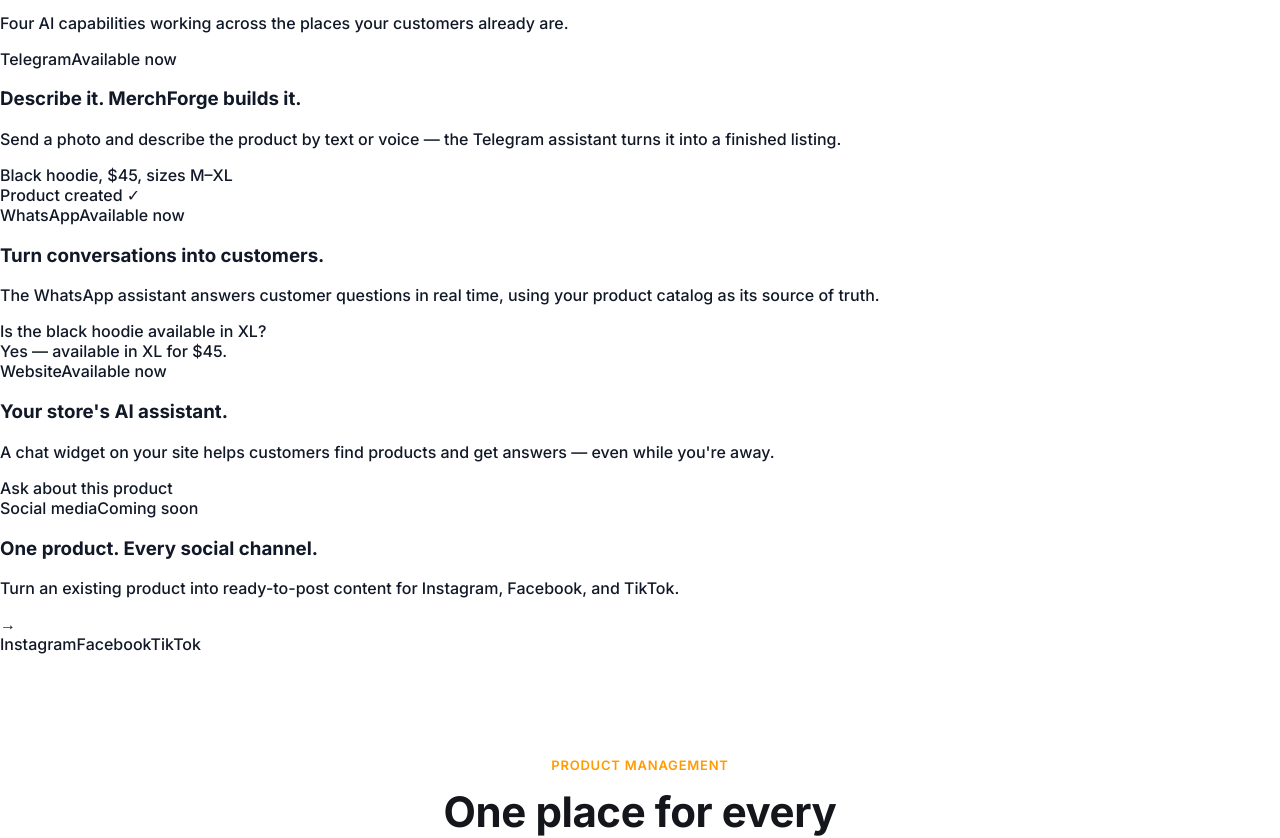
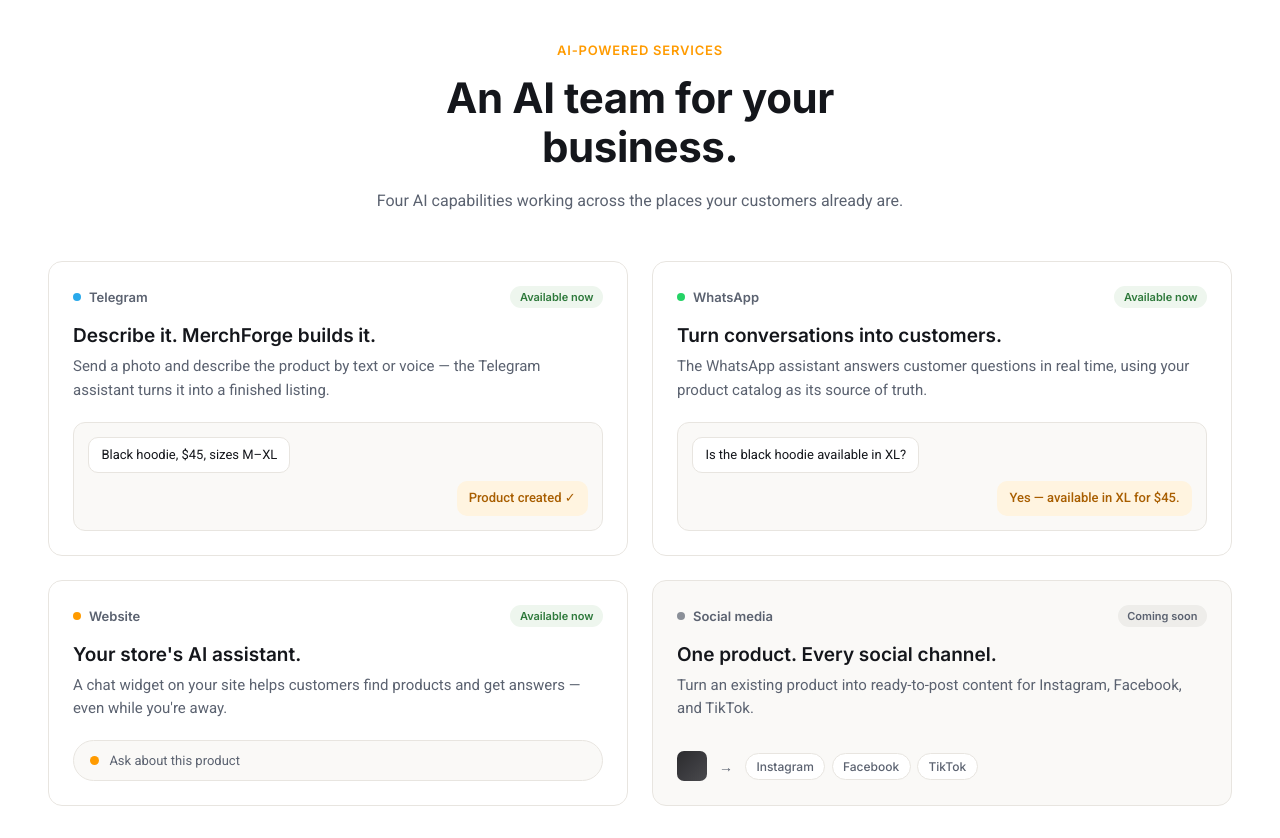
Before and after one commit to MohammadRstm/MerchForgeClient, a React (Vite) app: page / in a window 1280 px wide. Shown: the part 2940-3778 px from the top of the page. Built offline with nearby package versions, Linux system fonts and the light colour scheme; no server answers.

Commit message:
fix:fixed wrong styles for ai services component

```diff
--- a/src/features/Home/components/AiServices/AiServices.css
+++ b/src/features/Home/components/AiServices/AiServices.css
@@ -1,363 +1,288 @@
-.creation {
-  --creation-bg: #faf9f7;
-  --creation-text: #14161b;
-  --creation-text-secondary: #5b6270;
-  --creation-border: #e8e5e0;
-  --creation-accent: #ff9b00;
-  --creation-accent-mid: #ffaa00;
-  --creation-accent-tint: #fff4e0;
+.ai-services {
+  --svc-bg: #ffffff;
+  --svc-bg-subtle: #faf9f7;
+  --svc-text: #14161b;
+  --svc-text-secondary: #5b6270;
+  --svc-border: #e8e5e0;
+  --svc-accent: #ff9b00;
+  --svc-accent-tint: #fff4e0;
+  --svc-telegram: #29a9eb;
+  --svc-whatsapp: #25d366;
+  --svc-website: #ff9b00;
+  --svc-social: #8a8f98;
 
-  background: var(--creation-bg);
+  background: var(--svc-bg);
   padding: clamp(3.5rem, 8vw, 7rem) clamp(1.25rem, 5vw, 3rem);
 }
 
-.creation__inner {
+.ai-services__inner {
   max-width: 1200px;
   margin: 0 auto;
 }
 
-.creation__intro {
+.ai-services__intro {
   max-width: 34rem;
-  margin: 0 auto 3.5rem;
+  margin: 0 auto 3rem;
   text-align: center;
 }
 
-.creation__eyebrow {
+.ai-services__eyebrow {
   font-family: 'Inter', system-ui, sans-serif;
   font-size: 0.8125rem;
   font-weight: 600;
   letter-spacing: 0.06em;
   text-transform: uppercase;
-  color: var(--creation-accent);
+  color: var(--svc-accent);
   margin: 0 0 0.9rem;
 }
 
-.creation__headline {
+.ai-services__headline {
   font-family: 'Inter', system-ui, sans-serif;
   font-weight: 700;
   font-size: clamp(1.875rem, 3.4vw, 2.625rem);
   line-height: 1.18;
   letter-spacing: -0.01em;
-  color: var(--creation-text);
+  color: var(--svc-text);
   margin: 0 0 1rem;
 }
 
-.creation__subtext {
+.ai-services__subtext {
   font-family: 'Roboto', system-ui, sans-serif;
   font-size: 1rem;
   line-height: 1.6;
-  color: var(--creation-text-secondary);
-  margin: 0 0 1.5rem;
+  color: var(--svc-text-secondary);
+  margin: 0;
 }
 
-.creation__fields {
+/* ---------- Grid ---------- */
+
+.ai-services__grid {
+  display: grid;
+  grid-template-columns: repeat(2, 1fr);
+  gap: 1.5rem;
+}
+
+.ai-services__card {
+  border: 1px solid var(--svc-border);
+  border-radius: 14px;
+  padding: 1.5rem;
   display: flex;
   flex-direction: column;
-  align-items: center;
-  gap: 0.6rem;
+  opacity: 0;
+  transform: translateY(14px);
+  transition: box-shadow 0.2s ease, transform 0.2s ease;
 }
 
-.creation__fields-label {
+.ai-services--visible .ai-services__card {
+  animation: svc-rise 0.55s cubic-bezier(0.22, 1, 0.36, 1) forwards;
+  animation-delay: var(--delay, 0s);
+}
+
+.ai-services__card:hover {
+  box-shadow: 0 20px 40px -28px rgba(20, 22, 27, 0.3);
+}
+
+.ai-services__card--social {
+  background: var(--svc-bg-subtle);
+}
+
+.ai-services__card-header {
+  display: flex;
+  align-items: center;
+  justify-content: space-between;
+  margin-bottom: 1rem;
+}
+
+.ai-services__label {
+  display: inline-flex;
+  align-items: center;
+  gap: 0.5rem;
   font-family: 'Inter', system-ui, sans-serif;
   font-size: 0.8125rem;
-  font-weight: 500;
-  color: var(--creation-text-secondary);
+  font-weight: 600;
+  color: var(--svc-text-secondary);
 }
 
-.creation__fields-tags {
-  display: flex;
-  flex-wrap: wrap;
-  justify-content: center;
-  gap: 0.45rem;
+.ai-services__label-dot {
+  width: 8px;
+  height: 8px;
+  border-radius: 50%;
 }
 
-.creation__field-tag {
-  font-family: 'Inter', system-ui, sans-serif;
-  font-size: 0.75rem;
-  font-weight: 500;
-  color: var(--creation-text);
-  background: #ffffff;
-  border: 1px solid var(--creation-border);
-  border-radius: 999px;
-  padding: 0.32rem 0.7rem;
+.ai-services__label-dot--telegram {
+  background: var(--svc-telegram);
 }
 
-/* ---------- Pipeline layout ---------- */
-
-.creation__pipeline {
-  display: grid;
-  grid-template-columns: 1fr auto 1.1fr;
-  align-items: center;
-  gap: clamp(1.25rem, 3vw, 2.5rem);
+.ai-services__label-dot--whatsapp {
+  background: var(--svc-whatsapp);
 }
 
-.creation__inputs {
+.ai-services__label-dot--website {
+  background: var(--svc-website);
+}
+
+.ai-services__label-dot--social {
+  background: var(--svc-social);
+}
+
+.ai-services__badge {
+  font-family: 'Inter', system-ui, sans-serif;
+  font-size: 0.6875rem;
+  font-weight: 600;
+  color: #2f7a3c;
+  background: #eef6ee;
+  border-radius: 999px;
+  padding: 0.25rem 0.6rem;
+  white-space: nowrap;
+}
+
+.ai-services__badge--soon {
+  color: #5b6270;
+  background: #eeedea;
+}
+
+.ai-services__card-title {
+  font-family: 'Inter', system-ui, sans-serif;
+  font-weight: 600;
+  font-size: 1.1875rem;
+  color: var(--svc-text);
+  margin: 0 0 0.5rem;
+}
+
+.ai-services__card-description {
+  font-family: 'Roboto', system-ui, sans-serif;
+  font-size: 0.9375rem;
+  line-height: 1.55;
+  color: var(--svc-text-secondary);
+  margin: 0 0 1.25rem;
+}
+
+/* ---------- Chat preview (Telegram / WhatsApp) ---------- */
+
+.ai-services__chat {
+  margin-top: auto;
   display: flex;
   flex-direction: column;
-  gap: 1rem;
+  gap: 0.5rem;
+  background: var(--svc-bg-subtle);
+  border: 1px solid var(--svc-border);
+  border-radius: 12px;
+  padding: 0.9rem;
 }
 
-.creation__bubble {
+.ai-services__bubble {
+  font-family: 'Roboto', system-ui, sans-serif;
+  font-size: 0.8125rem;
+  line-height: 1.4;
+  padding: 0.5rem 0.75rem;
+  border-radius: 10px;
+  max-width: 88%;
+}
+
+.ai-services__bubble--merchant,
+.ai-services__bubble--customer {
+  align-self: flex-start;
   background: #ffffff;
-  border: 1px solid var(--creation-border);
-  border-radius: 12px;
-  padding: 0.9rem 1rem;
+  border: 1px solid var(--svc-border);
+  color: var(--svc-text);
+}
+
+.ai-services__bubble--ai {
+  align-self: flex-end;
+  background: var(--svc-accent-tint);
+  color: #a85e00;
+  font-weight: 500;
+}
+
+/* ---------- Website widget ---------- */
+
+.ai-services__widget {
+  margin-top: auto;
+  display: flex;
+  align-items: center;
+  gap: 0.65rem;
+  background: var(--svc-bg-subtle);
+  border: 1px solid var(--svc-border);
+  border-radius: 999px;
+  padding: 0.75rem 1rem;
+}
+
+.ai-services__widget-dot {
+  width: 9px;
+  height: 9px;
+  border-radius: 50%;
+  background: var(--svc-website);
+  flex-shrink: 0;
+}
+
+.ai-services__widget-text {
+  font-family: 'Roboto', system-ui, sans-serif;
+  font-size: 0.8125rem;
+  color: var(--svc-text-secondary);
+}
+
+/* ---------- Social (coming soon) ---------- */
+
+.ai-services__social {
+  margin-top: auto;
   display: flex;
   align-items: center;
   gap: 0.75rem;
-  opacity: 0;
-  transform: translateY(12px);
+  flex-wrap: wrap;
 }
 
-.creation--visible .creation__bubble {
-  animation: creation-rise 0.55s cubic-bezier(0.22, 1, 0.36, 1) forwards;
-  animation-delay: var(--delay, 0s);
-}
-
-.creation__photo-swatch {
-  width: 42px;
-  height: 42px;
-  border-radius: 8px;
+.ai-services__social-source {
+  width: 30px;
+  height: 30px;
+  border-radius: 7px;
   background: linear-gradient(135deg, #2b2b2e, #4a4a4e);
   flex-shrink: 0;
 }
 
-.creation__bubble-label {
-  font-family: 'Inter', system-ui, sans-serif;
+.ai-services__social-arrow {
+  color: var(--svc-text-secondary);
   font-size: 0.875rem;
-  font-weight: 500;
-  color: var(--creation-text);
 }
 
-.creation__bubble--voice {
-  flex-direction: column;
-  align-items: flex-start;
-  gap: 0.6rem;
-}
-
-.creation__waveform {
+.ai-services__social-channels {
   display: flex;
-  align-items: center;
-  gap: 3px;
-  height: 22px;
-}
-
-.creation__wave-bar {
-  width: 3px;
-  border-radius: 2px;
-  background: var(--creation-accent);
-  height: 10px;
-  opacity: 0.85;
-}
-
-.creation__wave-bar:nth-child(5n + 1) {
-  height: 22px;
-}
-
-.creation__wave-bar:nth-child(5n + 2) {
-  height: 14px;
-}
-
-.creation__wave-bar:nth-child(5n + 3) {
-  height: 18px;
-}
-
-.creation__wave-bar:nth-child(5n + 4) {
-  height: 8px;
-}
-
-.creation--visible .creation__wave-bar {
-  animation: creation-wave 1.6s ease-in-out infinite;
-  animation-delay: calc(var(--bar) * 0.06s);
-}
-
-.creation__transcript {
-  font-family: 'Roboto', system-ui, sans-serif;
-  font-style: italic;
-  font-size: 0.875rem;
-  line-height: 1.5;
-  color: var(--creation-text-secondary);
-  margin: 0;
-}
-
-.creation__connector {
-  display: flex;
-  flex-direction: column;
-  align-items: center;
-  gap: 0.6rem;
-}
-
-.creation__connector-line {
-  width: 1px;
-  height: 28px;
-  background: var(--creation-border);
-}
-
-.creation__ai-node {
-  font-family: 'Inter', system-ui, sans-serif;
-  font-size: 0.75rem;
-  font-weight: 600;
-  color: #a85e00;
-  background: var(--creation-accent-tint);
-  border-radius: 999px;
-  padding: 0.5rem 0.85rem;
-  white-space: nowrap;
-}
-
-.creation__output {
-  display: flex;
-  flex-direction: column;
-  gap: 0.9rem;
-}
-
-.creation__listing {
-  background: #ffffff;
-  border: 1px solid var(--creation-border);
-  border-radius: 16px;
-  overflow: hidden;
-  box-shadow: 0 24px 48px -30px rgba(20, 22, 27, 0.25);
-  opacity: 0;
-  transform: translateY(14px);
-}
-
-.creation--visible .creation__listing {
-  animation: creation-rise 0.6s cubic-bezier(0.22, 1, 0.36, 1) forwards;
-  animation-delay: var(--delay, 0s);
-}
-
-.creation__listing-image {
-  height: 140px;
-  background: linear-gradient(135deg, #2b2b2e, #4a4a4e);
-}
-
-.creation__listing-body {
-  padding: 1.1rem 1.25rem 1.3rem;
-  display: flex;
-  flex-direction: column;
+  flex-wrap: wrap;
   gap: 0.4rem;
 }
 
-.creation__listing-name,
-.creation__listing-price,
-.creation__listing-description,
-.creation__listing-tags {
-  opacity: 0;
-  transform: translateY(8px);
-}
-
-.creation--visible .creation__listing-name,
-.creation--visible .creation__listing-price,
-.creation--visible .creation__listing-description,
-.creation--visible .creation__listing-tags {
-  animation: creation-rise 0.45s ease forwards;
-  animation-delay: var(--delay, 0s);
-}
-
-.creation__listing-name {
+.ai-services__social-channel {
   font-family: 'Inter', system-ui, sans-serif;
-  font-weight: 600;
-  font-size: 1.0625rem;
-  color: var(--creation-text);
-}
-
-.creation__listing-price {
-  font-family: 'Inter', system-ui, sans-serif;
-  font-weight: 600;
-  font-size: 0.9375rem;
-  color: var(--creation-accent-mid);
-}
-
-.creation__listing-description {
-  font-family: 'Roboto', system-ui, sans-serif;
-  font-size: 0.875rem;
-  line-height: 1.55;
-  color: var(--creation-text-secondary);
-  margin: 0.3rem 0 0.2rem;
-}
-
-.creation__listing-tags {
-  display: flex;
-  flex-wrap: wrap;
-  gap: 0.4rem;
-  margin-top: 0.3rem;
-}
-
-.creation__listing-tag {
-  font-family: 'Inter', system-ui, sans-serif;
-  font-size: 0.6875rem;
+  font-size: 0.75rem;
   font-weight: 500;
-  color: var(--creation-text-secondary);
-  background: var(--creation-bg);
-  border: 1px solid var(--creation-border);
+  color: var(--svc-text-secondary);
+  background: #ffffff;
+  border: 1px solid var(--svc-border);
   border-radius: 999px;
-  padding: 0.25rem 0.55rem;
-}
-
-.creation__output-caption {
-  font-family: 'Roboto', system-ui, sans-serif;
-  font-size: 0.8125rem;
-  line-height: 1.5;
-  color: var(--creation-text-secondary);
-  margin: 0;
-  padding: 0 0.25rem;
-}
-
-/* ---------- Keyframes ---------- */
-
-@keyframes creation-rise {
-  to {
-    opacity: 1;
-    transform: translateY(0);
-  }
-}
-
-@keyframes creation-wave {
-  0%,
-  100% {
-    transform: scaleY(1);
-  }
-  50% {
-    transform: scaleY(0.45);
-  }
+  padding: 0.3rem 0.65rem;
 }
 
 /* ---------- Responsive ---------- */
 
-@media (max-width: 960px) {
-  .creation__pipeline {
+@media (max-width: 780px) {
+  .ai-services__grid {
     grid-template-columns: 1fr;
-  }
-
-  .creation__connector {
-    flex-direction: row;
-    justify-content: center;
-    padding: 0.25rem 0;
-  }
-
-  .creation__connector-line {
-    width: 28px;
-    height: 1px;
-  }
-}
-
-@media (max-width: 480px) {
-  .creation__listing-image {
-    height: 110px;
   }
 }
 
 /* ---------- Reduced motion ---------- */
 
 @media (prefers-reduced-motion: reduce) {
-  .creation__bubble,
-  .creation__listing,
-  .creation__listing-name,
-  .creation__listing-price,
-  .creation__listing-description,
-  .creation__listing-tags,
-  .creation__wave-bar {
+  .ai-services__card {
     animation: none !important;
     opacity: 1 !important;
     transform: none !important;
+    transition: none !important;
   }
 }
+
+@keyframes svc-rise {
+  to {
+    opacity: 1;
+    transform: translateY(0);
+  }
+}
--- a/src/features/Home/components/AiServices/AiServices.tsx
+++ b/src/features/Home/components/AiServices/AiServices.tsx
@@ -1,5 +1,5 @@
 import { useEffect, useRef, useState, type CSSProperties } from 'react';
-import './AIServices.css';
+import './AiServices.css';
 
 interface ChatLine {
   from: 'merchant' | 'customer' | 'ai';
--- a/src/features/Home/components/HowItWorks/HowItWorks.css
+++ b/src/features/Home/components/HowItWorks/HowItWorks.css
@@ -83,7 +83,7 @@
 
 .how__steps {
   list-style: none;
-  margin: 0;
+  margin: 2rem 0 0 0;
   padding: 0;
   display: grid;
   grid-template-columns: repeat(4, 1fr);
```
